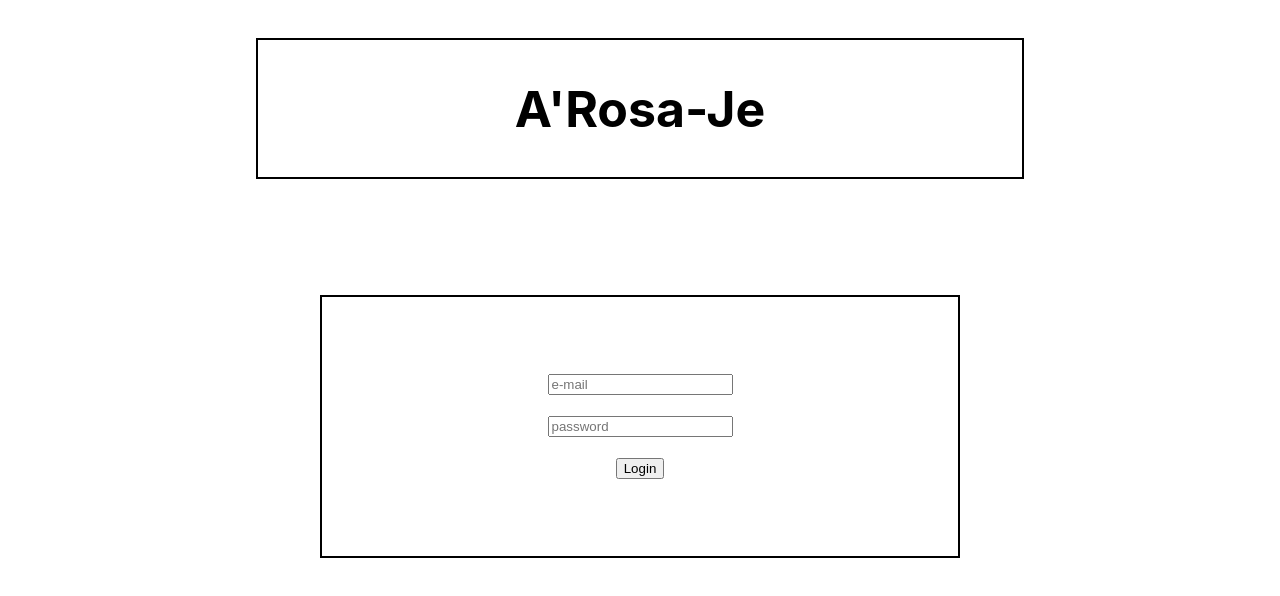
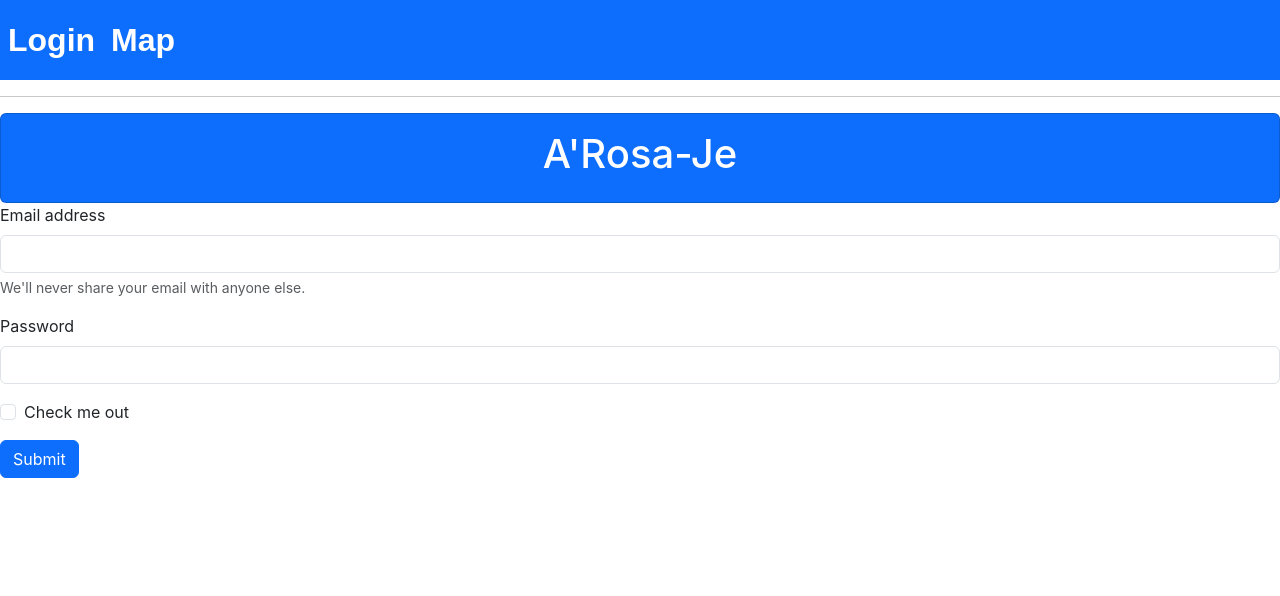
Before and after one commit to JRedxs/MSPR-BDD-B3, a React (Create React App) app in the folder MSPR-BDD-B3-WebApp/front/: page / in a window 1280 px wide. Shown: the top 596 px of the page. Built offline with nearby package versions, Linux system fonts and the light colour scheme.

Commit message:
Commit ajout des routes et refonte brèves de la page de login

```diff
--- a/MSPR-BDD-B3-WebApp/front/package.json
+++ b/MSPR-BDD-B3-WebApp/front/package.json
@@ -6,9 +6,12 @@
     "@testing-library/jest-dom": "^5.16.5",
     "@testing-library/react": "^13.4.0",
     "@testing-library/user-event": "^13.5.0",
+    "bootstrap": "^5.3.0-alpha1",
     "react": "^18.2.0",
     "react-dom": "^18.2.0",
     "react-native": "^0.71.1",
+    "react-router": "^6.8.0",
+    "react-router-dom": "^6.8.0",
     "react-scripts": "5.0.1",
     "web-vitals": "^2.1.4"
   },
--- a/MSPR-BDD-B3-WebApp/front/public/index.html
+++ b/MSPR-BDD-B3-WebApp/front/public/index.html
@@ -24,6 +24,8 @@
       work correctly both with client-side routing and a non-root public URL.
       Learn how to configure a non-root public URL by running `npm run build`.
     -->
+    <link href="https://cdn.jsdelivr.net/npm/bootstrap@5.3.0-alpha1/dist/css/bootstrap.min.css" rel="stylesheet" integrity="sha384-GLhlTQ8iRABdZLl6O3oVMWSktQOp6b7In1Zl3/Jr59b6EGGoI1aFkw7cmDA6j6gD" crossorigin="anonymous">
+    <script src="https://cdn.jsdelivr.net/npm/bootstrap@5.3.0-alpha1/dist/js/bootstrap.bundle.min.js" integrity="sha384-w76AqPfDkMBDXo30jS1Sgez6pr3x5MlQ1ZAGC+nuZB+EYdgRZgiwxhTBTkF7CXvN" crossorigin="anonymous"></script>
     <title>React App</title>
   </head>
   <body>
--- a/MSPR-BDD-B3-WebApp/front/src/App.css
+++ b/MSPR-BDD-B3-WebApp/front/src/App.css
@@ -1,38 +1,15 @@
-.App {
-  text-align: center;
-}
+
 
 .App-logo {
   height: 40vmin;
   pointer-events: none;
 }
 
-@media (prefers-reduced-motion: no-preference) {
-  .App-logo {
-    animation: App-logo-spin infinite 20s linear;
-  }
+
+.card{
+ background-color:  ;
 }
 
-.App-header {
-  background-color: #282c34;
-  min-height: 100vh;
-  display: flex;
-  flex-direction: column;
-  align-items: center;
-  justify-content: center;
-  font-size: calc(10px + 2vmin);
+.card-title{
   color: white;
 }
-
-.App-link {
-  color: #61dafb;
-}
-
-@keyframes App-logo-spin {
-  from {
-    transform: rotate(0deg);
-  }
-  to {
-    transform: rotate(360deg);
-  }
-}
--- a/MSPR-BDD-B3-WebApp/front/src/App.js
+++ b/MSPR-BDD-B3-WebApp/front/src/App.js
@@ -1,13 +1,26 @@
-import logo from './logo.svg';
 import './App.css';
-import LoginPage from './components/Login';
 
-function App() {
+import LoginPage             from './components/Login';
+import Map                   from './components/Map';
+import NotFound              from './components/NotFound';
+import {Routes, Route, Link} from 'react-router-dom';
+
+const App = () => {
   return (
-    <div className="App">
-      <LoginPage></LoginPage>
-    </div>
+      <div>
+          <nav className="navbar navbar-expand-lg navbar-light bg-primary">
+          <ul className="navbar-nav mr-auto">
+            <li><Link to="/" className="nav-link"> Login </Link></li>
+            <li><Link to="/Map" className="nav-link">Map</Link></li>
+          </ul>
+          </nav>
+          <hr />
+          <Routes>
+            <Route exact path="" element={<LoginPage/>} />
+            <Route path="Map" element={<Map/>} />
+            <Route path="*" element={<NotFound/>}/>
+          </Routes>
+        </div>
   );
 }
-
 export default App;
--- a/MSPR-BDD-B3-WebApp/front/src/components/Login.js
+++ b/MSPR-BDD-B3-WebApp/front/src/components/Login.js
@@ -1,32 +1,38 @@
 import React from "react";
-// import { TextInput } from "react-native";
 import '../styles/Login.css';
 
 
-function LoginPage(){
+const LoginPage = () => {
 
     //front commencé pour maintenant effectuer les tests de connexion / regex du mdp et email / button login
 
     return(
         <>
-            <div className="name-company">
-                <h1>A'Rosa-Je</h1>
-            </div>
-
-            <div className="box-login">
-                <div className="input-mail">
-                    <input placeholder="e-mail" type="text"></input>
-                </div>
-                <br/>
-                <div className="input-password">
-                    <input placeholder="password" type="text"></input>
-                </div>
-                <br/>
-                <div className="button-login">
-                    <button>Login</button>
+            <div className="justify-content-center">
+                <div className="card text-center ">
+                    <div className="card-body">
+                        <h1 className="card-title">A'Rosa-Je</h1>
+                    </div>
                 </div>
             </div>
-
+            <div className="justify-content-center">
+                <form>
+                    <div className="mb-3">
+                        <label for="exampleInputEmail1" className="form-label">Email address</label>
+                        <input type="email" className="form-control" id="exampleInputEmail1" aria-describedby="emailHelp"/>
+                        <div id="emailHelp" className="form-text">We'll never share your email with anyone else.</div>
+                    </div>
+                    <div className="mb-3">
+                        <label for="exampleInputPassword1" className="form-label">Password</label>
+                        <input type="password" className="form-control" id="exampleInputPassword1"/>
+                    </div>
+                    <div className="mb-3 form-check">
+                        <input type="checkbox" className="form-check-input" id="exampleCheck1"/>
+                        <label className="form-check-label" for="exampleCheck1">Check me out</label>
+                    </div>
+                    <button type="submit" className="btn btn-primary">Submit</button>
+                </form>
+            </div>
         </>
     )
 }
--- a/MSPR-BDD-B3-WebApp/front/src/components/Map.js
+++ b/MSPR-BDD-B3-WebApp/front/src/components/Map.js
@@ -0,0 +1,11 @@
+import React from "react";
+
+function Map (){
+    return (
+        <>
+            <div> HELLO WORLD</div>
+
+        </>
+    )
+}
+export default Map;
--- /dev/null
+++ b/MSPR-BDD-B3-WebApp/front/src/components/NotFound.js
@@ -0,0 +1,11 @@
+import React from "react";
+
+function NotFound(){
+    return (
+        <div className="Home">
+            Oups !!!
+        </div>
+    );
+}
+
+export default NotFound;
--- a/MSPR-BDD-B3-WebApp/front/src/index.js
+++ b/MSPR-BDD-B3-WebApp/front/src/index.js
@@ -3,15 +3,13 @@ import ReactDOM from 'react-dom/client';
 import './index.css';
 import App from './App';
 import reportWebVitals from './reportWebVitals';
+import { BrowserRouter } from 'react-router-dom';
 
 const root = ReactDOM.createRoot(document.getElementById('root'));
 root.render(
-  <React.StrictMode>
-    <App />
-  </React.StrictMode>
+  <BrowserRouter>
+      <App />
+  </BrowserRouter>
 );
 
-// If you want to start measuring performance in your app, pass a function
-// to log results (for example: reportWebVitals(console.log))
-// or send to an analytics endpoint. Learn more: https://bit.ly/CRA-vitals
 reportWebVitals();
--- a/MSPR-BDD-B3-WebApp/front/src/styles/Login.css
+++ b/MSPR-BDD-B3-WebApp/front/src/styles/Login.css
@@ -1,11 +1,16 @@
-.name-company{
-    border: 2px solid black;
-    margin-right: 20%;
-    margin-left: 20%;
-    margin-top: 3%;
-    padding: 5px;
-    font-size: 25px;
+
+.card{
+    background-color: #0d6efd;
 }
+.nav-link{
+    color: white;
+    font-family: Arial;
+    font-size: xx-large;
+    font-weight:bold;
+}
+
+
+
 
 .box-login{
     border: 2px solid black;
@@ -15,7 +20,3 @@
     margin-right: 25%;
 
 }
-
-.box-login .input-mail{
-
-}
```
Also changed, not shown: MSPR-BDD-B3-WebApp/front/src/components/common/Header.js (+14 -0 lines), 1 other file (tests, documents, lock files or other folders).
